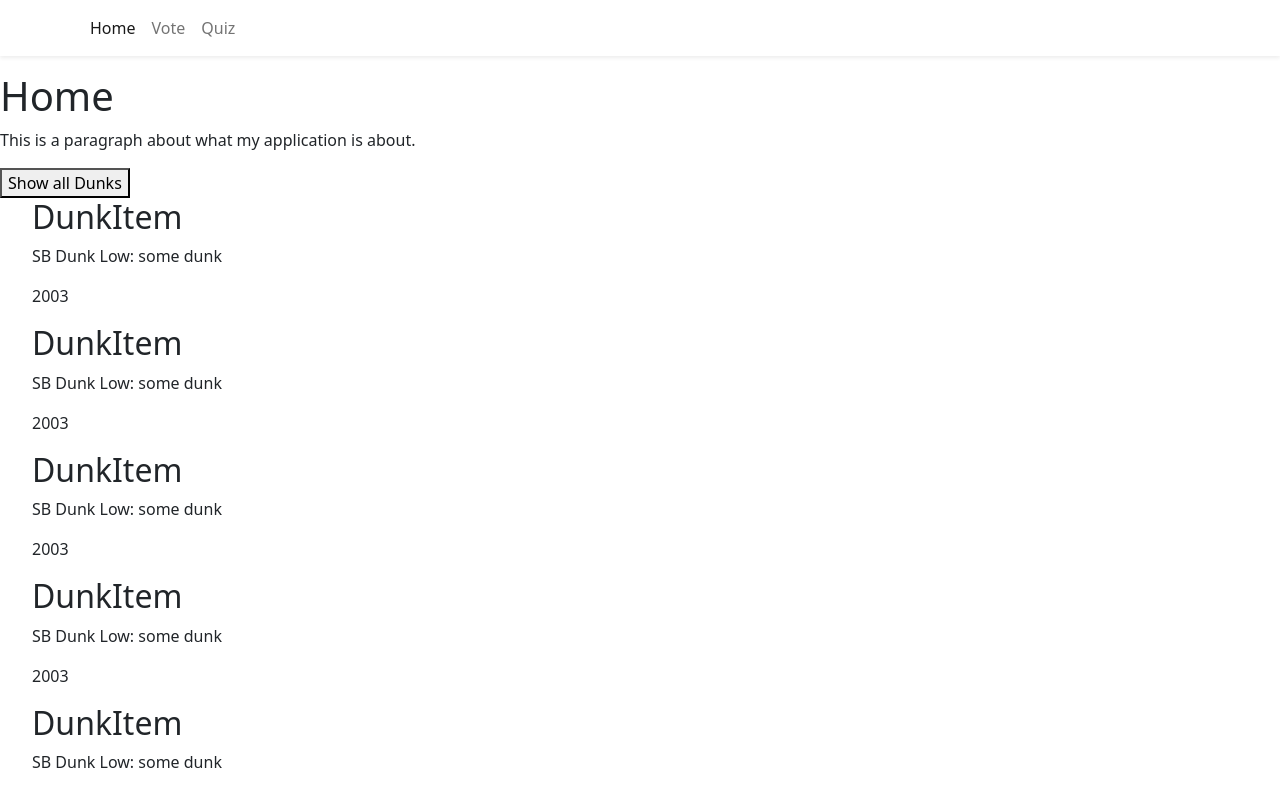
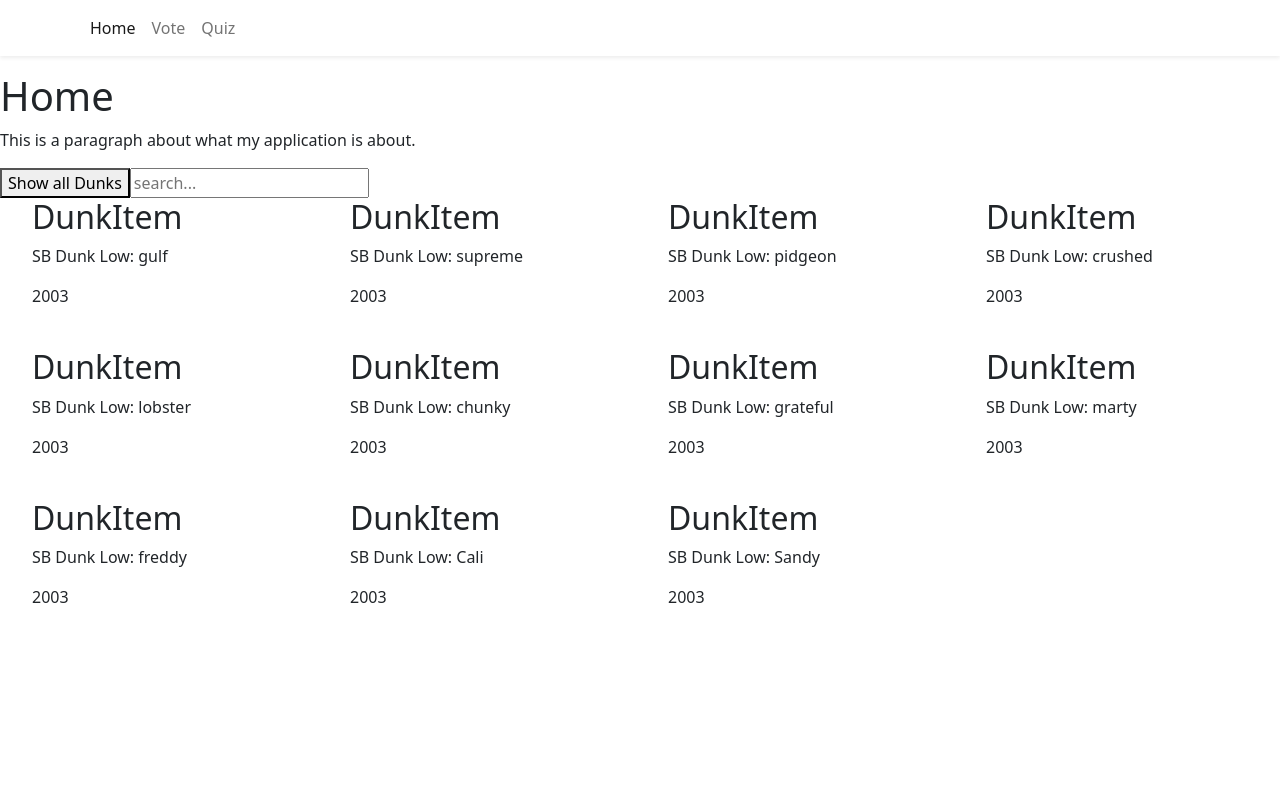
Before and after one commit to andredragacevac/andre_phase-2, a React (Create React App) app: page / in a window 1280 px wide. Shown: the top 794 px of the page. Built offline with nearby package versions, Linux system fonts and the light colour scheme.

Commit message:
useState to trigger onchange and filter list of dunks

```diff
--- a/src/App.css
+++ b/src/App.css
@@ -47,3 +47,12 @@
   margin-bottom: 1rem!important;
   box-shadow: 0 .125rem .25rem rgba(0,0,0,.075)!important;
 }
+
+.cards {
+  margin: 0 auto;
+  list-style: none;
+  width: 100%;
+  display: grid;
+  grid-template-columns: repeat(auto-fill, minmax(250px, 1fr));
+  gap: 1.5rem;
+}
--- a/src/data/dunks.js
+++ b/src/data/dunks.js
@@ -2,7 +2,7 @@ const dunks = [
   {
     id: 1,
     silhouette: "SB Dunk Low",
-    name: "some dunk",
+    name: "gulf",
     about: "These are dunks",
     retailprice: 4,
     resellprice: 110,
@@ -12,7 +12,7 @@ const dunks = [
   {
     id: 2,
     silhouette: "SB Dunk Low",
-    name: "some dunk",
+    name: "supreme",
     about: "These are dunks",
     retailprice: 4,
     resellprice: 110,
@@ -22,7 +22,7 @@ const dunks = [
   {
     id: 3,
     silhouette: "SB Dunk Low",
-    name: "some dunk",
+    name: "pidgeon",
     about: "These are dunks",
     retailprice: 4,
     resellprice: 110,
@@ -32,7 +32,7 @@ const dunks = [
   {
     id: 11,
     silhouette: "SB Dunk Low",
-    name: "some dunk",
+    name: "crushed",
     about: "These are dunks",
     retailprice: 4,
     resellprice: 110,
@@ -42,7 +42,7 @@ const dunks = [
   {
     id: 12,
     silhouette: "SB Dunk Low",
-    name: "some dunk",
+    name: "lobster",
     about: "These are dunks",
     retailprice: 4,
     resellprice: 110,
@@ -52,7 +52,7 @@ const dunks = [
   {
     id: 13,
     silhouette: "SB Dunk Low",
-    name: "some dunk",
+    name: "chunky",
     about: "These are dunks",
     retailprice: 4,
     resellprice: 110,
@@ -62,7 +62,7 @@ const dunks = [
   {
     id: 20,
     silhouette: "SB Dunk Low",
-    name: "some dunk",
+    name: "grateful",
     about: "These are dunks",
     retailprice: 3,
     resellprice: 110,
@@ -72,7 +72,7 @@ const dunks = [
   {
     id: 22,
     silhouette: "SB Dunk Low",
-    name: "some dunk",
+    name: "marty",
     about: "These are dunks",
     retailprice: 3,
     resellprice: 110,
@@ -82,7 +82,7 @@ const dunks = [
   {
     id: 23,
     silhouette: "SB Dunk Low",
-    name: "some dunk",
+    name: "freddy",
     about: "These are dunks",
     retailprice: 3,
     resellprice: 110,
@@ -92,7 +92,7 @@ const dunks = [
   {
     id: 24,
     silhouette: "SB Dunk Low",
-    name: "some dunk",
+    name: "Cali",
     about: "These are dunks",
     retailprice: 4,
     resellprice: 110,
@@ -102,7 +102,7 @@ const dunks = [
   {
     id: 25,
     silhouette: "SB Dunk Low",
-    name: "some dunk",
+    name: "Sandy",
     about: "These are dunks",
     retailprice: 4,
     resellprice: 110,
--- a/src/pages/Home.js
+++ b/src/pages/Home.js
@@ -1,15 +1,29 @@
 import DunkItem from "../components/DunkItem";
+import { useState } from "react";
+
 const Home =({dunks}) => {
-const DunkItems = dunks.map((dunk) => {
-    return <DunkItem key={dunk.id} {...dunk}/>
-})
+
+    const [searchQuery, setSearchQuery] = useState("");
+
+    const handleSearch = (e) =>{
+        setSearchQuery(e.target.value)
+    }
+
+    const filteredDunks = dunks.filter(dunk => {
+        return dunk.name.toLowerCase().includes(searchQuery.toLowerCase());
+    })
+
+    const dunkItems = filteredDunks.map((dunk) => {
+        return <DunkItem key={dunk.id} {...dunk}/>
+    })
 
     return(
         <div>
             <h1>Home</h1>
             <p>This is a paragraph about what my application is about. </p>
             <button>Show all Dunks</button>
-            <ul>{DunkItems} </ul>
+            <input onChange={handleSearch} type="text" placeholder="search..."/>
+            <ul className="cards">{dunkItems} </ul>
         </div>
 
     )
```
